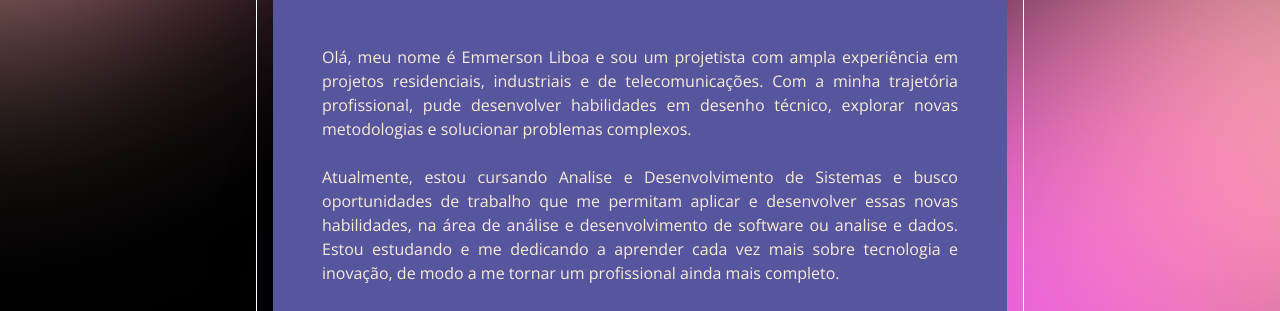
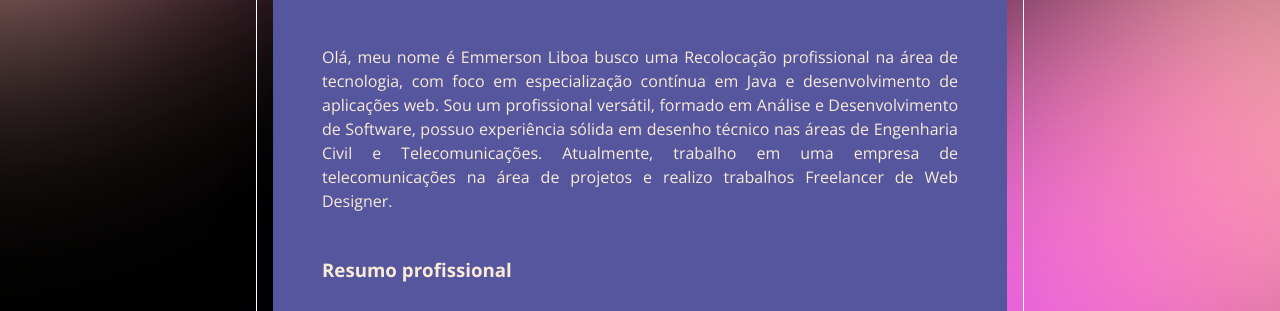
Before and after one commit to Emmersondev/sobre, a website: page index.html in a window 1280 px wide. Both pictures are taken after a click on the button "Sobre". Shown: the part 489-800 px from the top of the page. Drawn offline with nearby package versions, Linux system fonts and the light colour scheme; files whose address does not match are found by name.

Commit message:
Update index.html
Alteração da Apresentação.

```diff
--- a/index.html
+++ b/index.html
@@ -53,18 +53,23 @@
                 <ul class="sobre">
                     <li>
 
-                            <p>Olá, meu nome é Emmerson Liboa e sou um projetista com ampla experiência em projetos residenciais, industriais e de telecomunicações. Com a minha trajetória profissional, pude desenvolver habilidades em desenho técnico, explorar novas metodologias e solucionar problemas complexos. <br/>
+                            <p>Olá, meu nome é Emmerson Liboa busco uma Recolocação profissional na área de tecnologia, com foco em especialização contínua em Java
+                                e desenvolvimento de aplicações web. Sou um profissional versátil, formado em Análise e Desenvolvimento de Software, possuo experiência
+                                sólida em desenho técnico nas áreas de Engenharia Civil e Telecomunicações. Atualmente, trabalho em uma empresa de telecomunicações na
+                                área de projetos e realizo trabalhos Freelancer de Web Designer. <br/>
                             <br>
-                            Atualmente, estou cursando Analise e Desenvolvimento de Sistemas e busco oportunidades de trabalho que me permitam aplicar e desenvolver essas novas habilidades, na área de análise e desenvolvimento de software ou analise e dados. Estou estudando e me dedicando a aprender cada vez mais sobre tecnologia e inovação, de modo a me tornar um profissional ainda mais completo.<br>
-                            <br>
-                            Uma das minhas principais motivações profissionais é o compromisso com a aplicação dos meus conhecimentos para o bem-estar social. Nesse sentido, acredito que a tecnologia e a inovação têm um papel fundamental na solução de problemas e na criação de novas oportunidades. <br>
-                            <br>
-                            Tenho também experiência em ensino e mentoria, especialmente em relação a projetos em outras áreas. <br>
-                            <br>
-                            Recentemente, publiquei um livro intitulado "Pai Nosso: Um Modelo de Oração a Ser Aprendido", no qual busco transmitir minha visão sobre a espiritualidade e a importância da oração na vida cotidiana. <br>
-                            <br>
-                            Estou sempre em busca de novas oportunidades para crescer e desenvolver minhas habilidades. Caso haja interesse em minha atuação, fique à vontade para entrar em contato. <br>
-                            <br>
+                            <H3>Resumo profissional</H3> <br>
+                                •	Engenharia Civil e Telecomunicações: Experiência significativa em desenho técnico, colaborando com projetos que demandam precisão e rigor técnico.<br>
+                                •	Web Designer Freelancer: Desenvolvimento de interfaces web modernas e intuitivas utilizando WordPress, demonstrando criatividade e comprometimento.<br>
+                                •	Telecomunicações: Participação ativa em projetos que exigem conhecimento técnico avançado e habilidades analíticas, participação em reuniões com fornecedores
+                                e clientes, apresentando soluções e discutindo processos. Reuniões on-line com equipe de instaladores para verificar andamento da obra, sugerir e documentar
+                                alterações além de atualizar relatórios de instalação, alteração e implantação.<br>
+                            <H3>Formação Acadêmica</H3> <br>
+                                •	Análise e Desenvolvimento de Software: Graduação recentemente concluída, com conhecimento aprofundado em programação Java, estruturas de dados e algoritmos.<br>
+                                •	Especialização em Mídias Sociais (em andamento): Adquirindo expertise em estratégias de marketing digital e gestão de presença online.<br>
+                                •	Especialização em Java (em andamento): Adquirindo expertise em programação Java, Web services com Spring Boot e JPA / Hibernate, Web services com Spring Boot e
+                                NoSQL (MariaDB).<br>
+
                             <br>
                             Agradeço pela atenção e aguardo o seu contato.</p>
 
```
